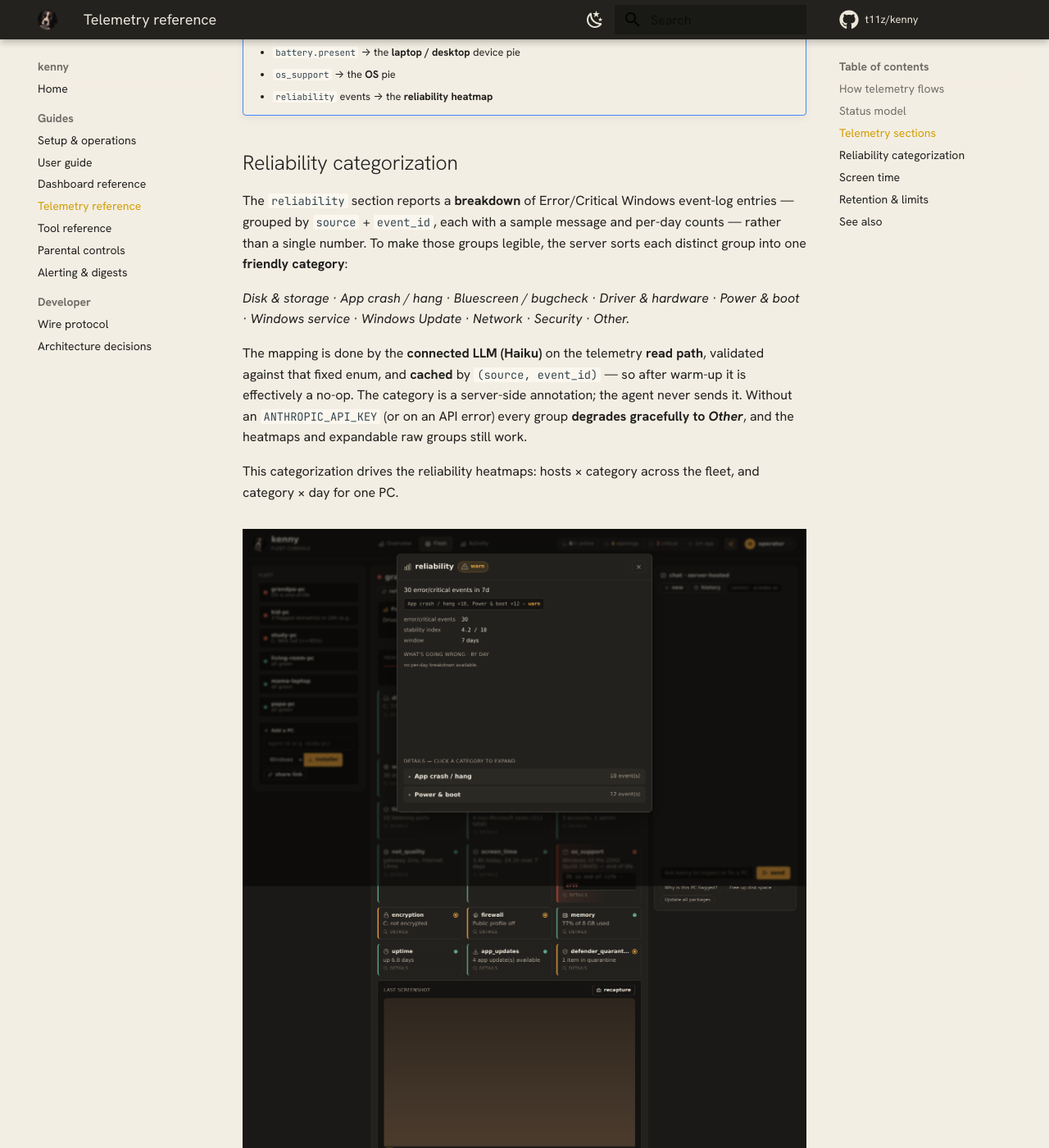
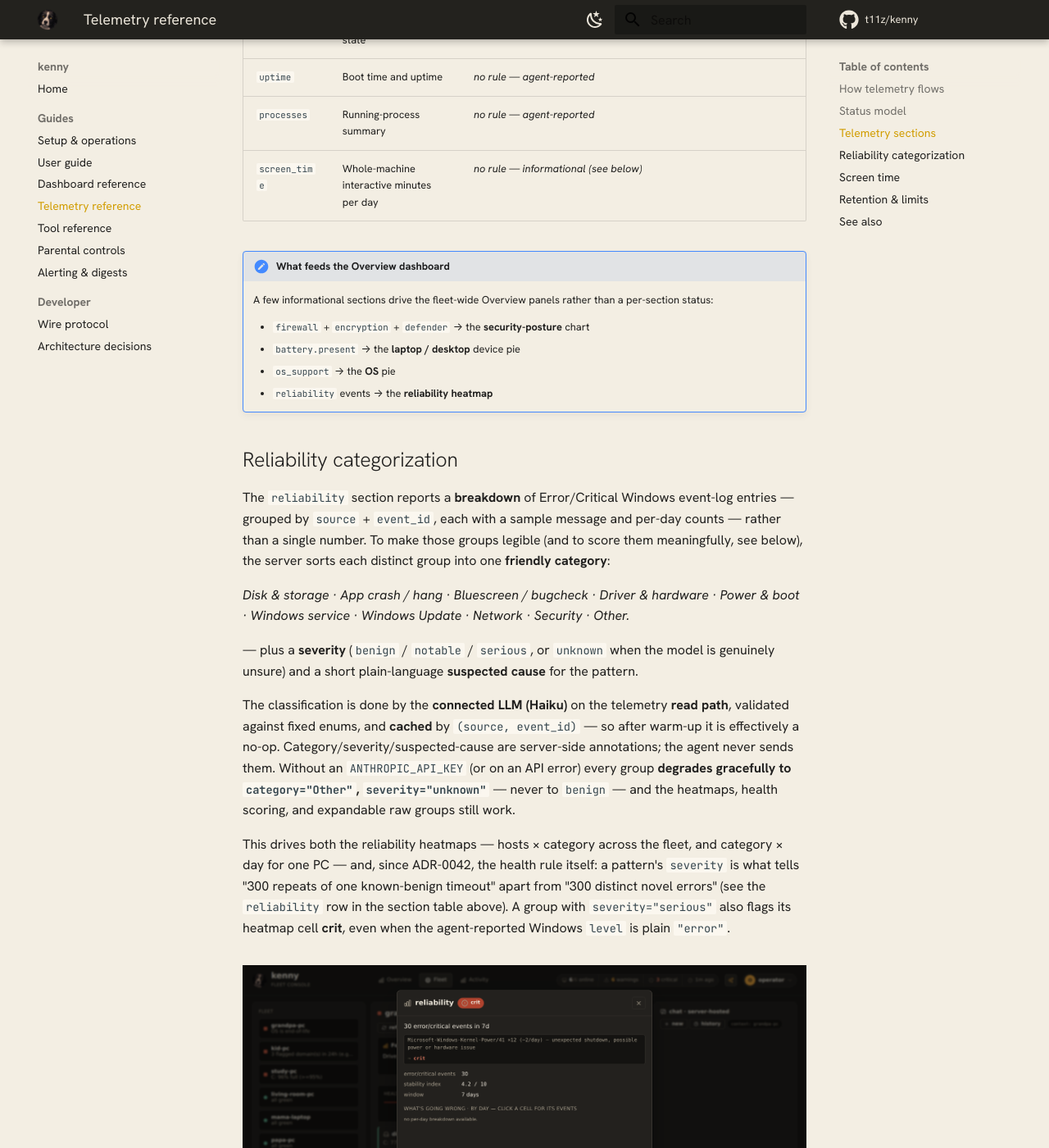
Before and after one commit to nullthrone/kenny, an MkDocs documentation site: the page built from docs/telemetry.md, in a window 1280 px wide and 1400 px high, scrolled down 5226 px. Shown: the whole window at 82% size. Built offline with MkDocs 1.6.1 and Material for MkDocs 9.7.7, drawn with Linux system fonts in a browser that asks for light colours; comment, search, counter and statistics services are not loaded; some of the changed text lies outside the part shown.

Commit message:
docs: reconcile telemetry/dashboard reference with pattern-severity scoring
Bring docs/telemetry.md and docs/dashboard.md in line with ADR-0042: the
reliability rule's exact thresholds, the heatmap's serious-severity crit
flag, and the severity badge + suspected cause in the detail view.

The screenshot demo fleet's categorization-cache seeding also fixed: it
poked event_categories's cache with a bare category string, which the new
{category, severity, cause} classification shape would have broken (an
AttributeError on the next dashboard render). Severities are chosen to
preserve each demo host's documented health mix. Regenerated the affected
screenshots (reliability, overview, overview-light, agent-detail) against
the updated demo data; flagged.png was re-captured but is byte-identical.

Co-Authored-By: Claude Sonnet 5 <noreply@anthropic.com>
Claude-Session: https://claude.ai/code/session_015D9GLz9EkNS8ZsiToQmy82

```diff
--- a/docs/telemetry.md
+++ b/docs/telemetry.md
@@ -68,7 +68,7 @@ rule column).
 | `memory` | RAM usage | `percent_used` > 95 → **crit**; > 85 → **warn** |
 | `thermals` | Temperature sensors | hottest sensor ≥ 95 °C → **crit**; ≥ 85 °C → **warn** |
 | `battery` | Battery health and charge (laptops) | `health_percent` < 50 → **crit**; < 70 → **warn**. Laptops only; `battery.present` drives the device (laptop/desktop) pie |
-| `reliability` | Grouped Error/Critical event-log breakdown, stability index | `recent_crashes` ≥ 50 **or** `stability_index` < 3 → **crit**; ≥ 15 events, any critical-level group, **or** `stability_index` < 6 → **warn**. Reason names the top-3 problem categories |
+| `reliability` | Grouped Error/Critical event-log breakdown, stability index | Scored on **pattern severity**, not raw count, once the read-path categorizer has annotated each group (ADR-0042): a `serious` pattern recurring ≥ 10×, **or** ≥ 5 distinct non-`benign` patterns, **or** `stability_index` < 3 → **crit**; any non-`benign` (`notable`/`unknown`/`serious`) pattern **or** `stability_index` < 6 → **warn**; all-`benign` → **ok** regardless of count. Reason names the dominant pattern (source/event id, cadence, suspected cause), or says so explicitly when everything is benign. Without annotation (no API key yet, or a raw payload) falls back to `recent_crashes` ≥ 50 **or** `stability_index` < 3 → **crit**; ≥ 15 events, ≥ 8 distinct patterns, any critical-level group, **or** `stability_index` < 6 → **warn** |
 | `web_activity` | Observed domains (parental controls) | a serious flagged hit (`custom` / `seed` / `external_adult`) in 24 h → **crit**; a `bypass` hit in 24 h → **warn** (see [`parental-controls.md`](parental-controls.md)) |
 | `listening_ports` | Listening TCP/UDP ports | a non-loopback listener on **22 / 3389 / 5900 / 5985 / 5986** → **warn** |
 | `local_accounts` | Local users and administrators | an enabled admin with `password_required` false **and** no password ever set → **crit**; built-in Administrator or Guest enabled → **warn** |
@@ -102,28 +102,37 @@ rule column).
 
 The `reliability` section reports a **breakdown** of Error/Critical Windows event-log
 entries — grouped by `source` + `event_id`, each with a sample message and per-day counts
-— rather than a single number. To make those groups legible, the server sorts each
-distinct group into one **friendly category**:
+— rather than a single number. To make those groups legible (and to score them
+meaningfully, see below), the server sorts each distinct group into one **friendly
+category**:
 
 *Disk & storage · App crash / hang · Bluescreen / bugcheck · Driver & hardware · Power &
 boot · Windows service · Windows Update · Network · Security · Other.*
 
-The mapping is done by the **connected LLM (Haiku)** on the telemetry **read path**,
-validated against that fixed enum, and **cached** by `(source, event_id)` — so after
-warm-up it is effectively a no-op. The category is a server-side annotation; the agent
-never sends it. Without an `ANTHROPIC_API_KEY` (or on an API error) every group **degrades
-gracefully to _Other_**, and the heatmaps and expandable raw groups still work.
+— plus a **severity** (`benign` / `notable` / `serious`, or `unknown` when the model is
+genuinely unsure) and a short plain-language **suspected cause** for the pattern.
 
-This categorization drives the reliability heatmaps: hosts × category across the fleet, and
-category × day for one PC.
+The classification is done by the **connected LLM (Haiku)** on the telemetry **read path**,
+validated against fixed enums, and **cached** by `(source, event_id)` — so after warm-up it
+is effectively a no-op. Category/severity/suspected-cause are server-side annotations; the
+agent never sends them. Without an `ANTHROPIC_API_KEY` (or on an API error) every group
+**degrades gracefully to `category="Other"`, `severity="unknown"`** — never to `benign` —
+and the heatmaps, health scoring, and expandable raw groups still work.
+
+This drives both the reliability heatmaps — hosts × category across the fleet, and
+category × day for one PC — and, since ADR-0042, the health rule itself: a pattern's
+`severity` is what tells "300 repeats of one known-benign timeout" apart from "300 distinct
+novel errors" (see the `reliability` row in the section table above). A group with
+`severity="serious"` also flags its heatmap cell **crit**, even when the agent-reported
+Windows `level` is plain `"error"`.
 
 <figure markdown>
 ![The reliability section detail: a category-by-day heatmap above expandable event groups.](assets/screenshots/reliability.png)
-<figcaption>The reliability section detail — a category × day heatmap plus expandable event groups down to sample messages.</figcaption>
+<figcaption>The reliability section detail — a category × day heatmap plus expandable event groups down to sample messages, each with a severity badge and suspected cause.</figcaption>
 </figure>
 
 See [ADR-0028](adr/0028-llm-categorization-of-reliability-events.md) for the categorization
-decision.
+decision and [ADR-0042](adr/0042-semantic-reliability-scoring.md) for scoring by severity.
 
 ## Screen time
 
@@ -162,5 +171,6 @@ See [`setup.md`](setup.md) for these and other environment variables, and
 - [`protocol.md`](protocol.md) — the agent ⇄ server wire contract
 - [ADR-0007](adr/0007-telemetry-push-model-and-sqlite-storage.md) — push model & SQLite storage
 - [ADR-0028](adr/0028-llm-categorization-of-reliability-events.md) — LLM reliability categorization
+- [ADR-0042](adr/0042-semantic-reliability-scoring.md) — scoring reliability by pattern severity
 - [ADR-0031](adr/0031-security-and-resilience-telemetry-sections.md) — security & resilience sections
 - [ADR-0032](adr/0032-screen-time-aggregated-session-minutes.md) — screen-time aggregation
```
Also changed, not shown: docs/dashboard.md (+10 -6 lines), docs/assets/screenshots/agent-detail.png, docs/assets/screenshots/overview-light.png, docs/assets/screenshots/overview.png, docs/assets/screenshots/reliability.png, 2 other files.
